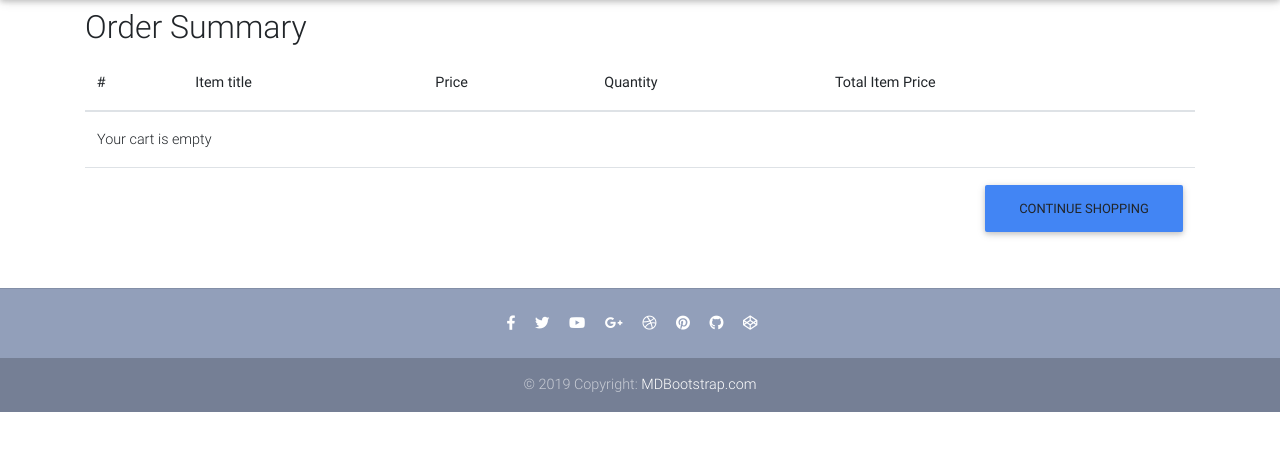
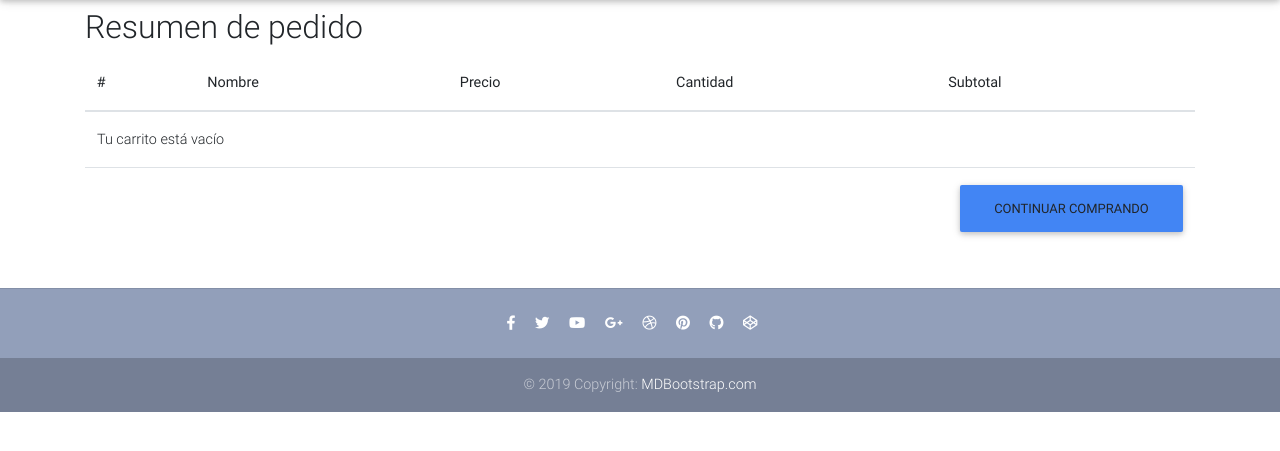
Before and after one commit to CarminaRamirez/E-commerce-Website, a Django app: template templates/order_summary.html in a window 1280 px wide. Shown: the part 64-515 px from the top of the page. Run offline with Django 3.2, Linux system fonts and the light colour scheme; the template is opened without the code that fills it, so the values that code supplies are empty; some libraries are stand-ins or nearby versions.

Commit message:
corregido

```diff
--- a/djecommerce/settings/base.py
+++ b/djecommerce/settings/base.py
@@ -3,6 +3,7 @@ from decouple import config
 
 BASE_DIR = os.path.dirname(os.path.dirname(
     os.path.dirname(os.path.abspath(__file__))))
+#SECRET_KEY = '!$(o+-^p)s9#%%kpx-cufza^=fu00ab!ihvkqur3dq8*z3o6us'
 
 SECRET_KEY = config('SECRET_KEY')
 
--- a/templates/order_summary.html
+++ b/templates/order_summary.html
@@ -5,15 +5,15 @@
     <div class="container">
 
     <div class="table-responsive text-nowrap">
-    <h2>Order Summary</h2>
+    <h2>Resumen de pedido</h2>
     <table class="table">
         <thead>
         <tr>
             <th scope="col">#</th>
-            <th scope="col">Item title</th>
-            <th scope="col">Price</th>
-            <th scope="col">Quantity</th>
-            <th scope="col">Total Item Price</th>
+            <th scope="col">Nombre</th>
+            <th scope="col">Precio</th>
+            <th scope="col">Cantidad</th>
+            <th scope="col">Subtotal</th>
         </tr>
         </thead>
         <tbody>
@@ -41,11 +41,11 @@
         </tr>
         {% empty %}
         <tr>
-            <td colspan='5'>Your cart is empty</td>
+            <td colspan='5'>Tu carrito está vacío</td>
         </tr>
         <tr>
             <td colspan="5">
-            <a class='btn btn-primary float-right' href='/'>Continue shopping</a>
+            <a class='btn btn-primary float-right' href='/'>Continuar comprando</a>
             </td>
         </tr>
         {% endfor %}
```
Also changed, not shown: core/migrations/0001_initial.py, core/migrations/0002_auto_20190616_2144.py (deleted), core/migrations/0003_userprofile.py (deleted), core/migrations/0004_auto_20190630_1408.py (deleted).
